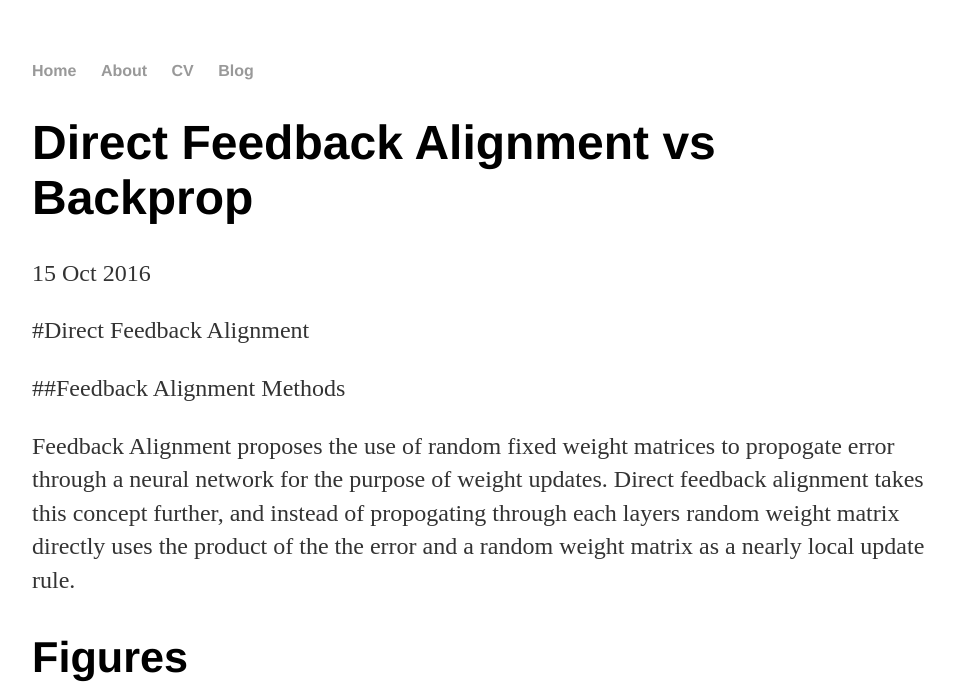
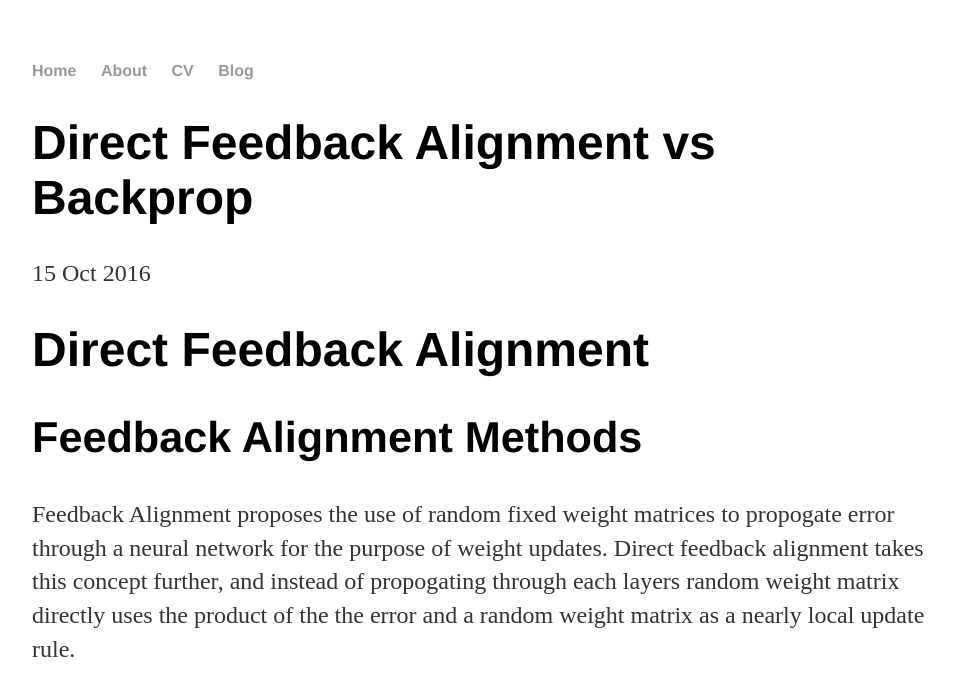
Before and after one commit to dbehrlich/dbehrlich.github.io, a Jekyll site: the page built from _posts/2016-10-15-daniel-ehrlich-direct-feedback-alignment.md, in a window 1280 px wide. Shown: the top 690 px of the page, without its empty margins (160-1115 px from the left). Built offline with Jekyll 4.4.1, drawn with Linux system fonts in a browser that asks for light colours; some of the changed text lies outside the part shown.

Commit message:
Fixed second post formatting

```diff
--- a/_posts/2016-10-15-daniel-ehrlich-direct-feedback-alignment.md
+++ b/_posts/2016-10-15-daniel-ehrlich-direct-feedback-alignment.md
@@ -4,14 +4,18 @@ title: "Direct Feedback Alignment vs Backprop"
 date: 2016-10-15
 ---
 
-#Direct Feedback Alignment
+<div>
 
-##Feedback Alignment Methods
+<h1>Direct Feedback Alignment</h1>
 
-Feedback Alignment proposes the use of random fixed weight matrices to propogate error through a neural network for the purpose of weight updates. Direct feedback alignment takes this concept further, and instead of propogating through each layers random weight matrix directly uses the product of the the error and a random weight matrix as a nearly local update rule.
+<h2>Feedback Alignment Methods</h2>
+
+<p>Feedback Alignment proposes the use of random fixed weight matrices to propogate error through a neural network for the purpose of weight updates. Direct feedback alignment takes this concept further, and instead of propogating through each layers random weight matrix directly uses the product of the the error and a random weight matrix as a nearly local update rule.</p>
 
 ## Figures
 
 ![alt text](https://github.com/dbehrlich/dbehrlich.github.io/figures/DirectFeedbackAlignement_xor.png "Training Example")
 
 ![alt text](https://github.com/dbehrlich/dbehrlich.github.io/figures/DirectFeedbackAlignement_xor_1000.png "Training Example")
+
+</div>
```
Also changed, not shown: 1 other file.
